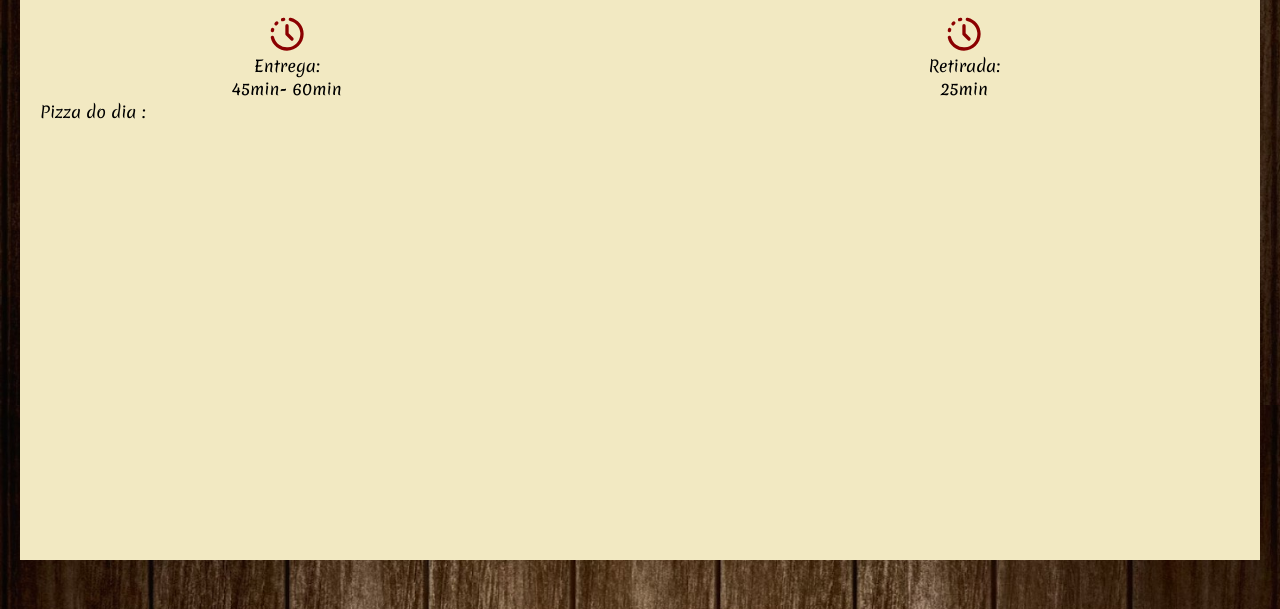
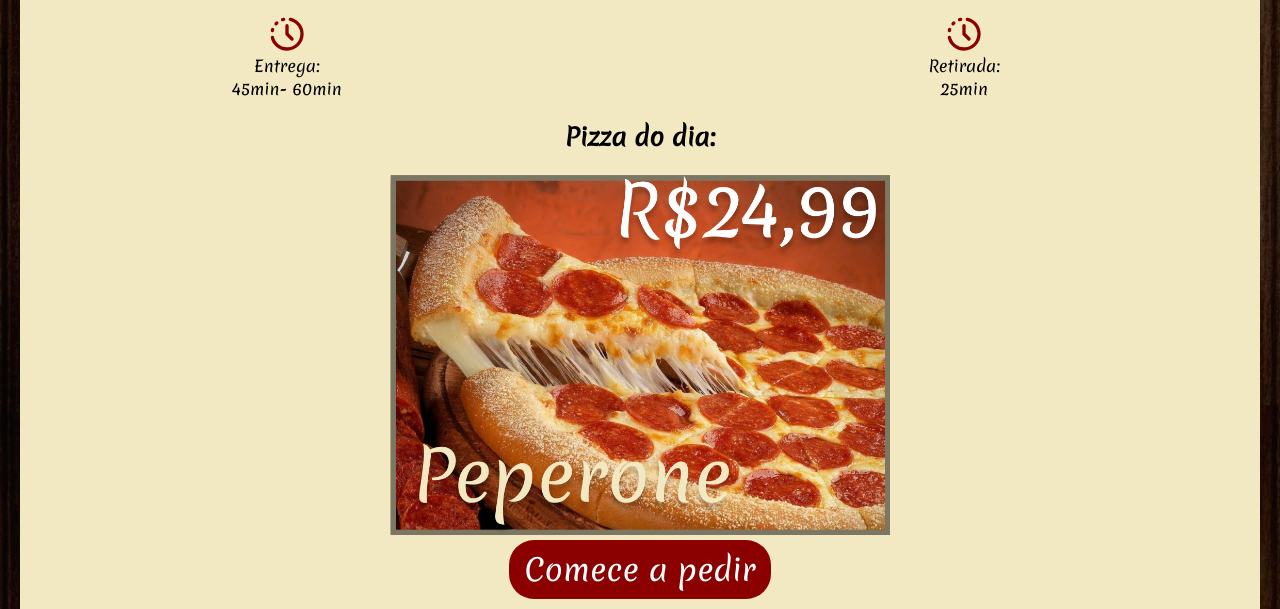
Before and after one commit to guisilvaizi/LUIGIS-PIZZARIA, a plain HTML site: page Index.html in a window 1280 px wide. Shown: the part 395-1004 px from the top of the page. Drawn offline with Linux system fonts and the light colour scheme; grey boxes are pictures that could not be loaded.

Commit message:
Adicionado Pizza do dia

```diff
--- a/Index.html
+++ b/Index.html
@@ -41,10 +41,16 @@
         </div>
       </div>
 
+      <h1>Pizza do dia:</h1>
+      <div class = principal>
+      <img  width="500em" height= auto src="/img/Pizza do dia.png">
+      </div>
+      <div class="center-botao">
+        <a href="Pizzas salgadas.html"><button class="meu-botao-especial">Comece a pedir</button></a>
+      </div>
 
 
 
-        <div class="Principal">Pizza do dia :</div>
 
       </main>
          </article>
--- a/style.css
+++ b/style.css
@@ -196,7 +196,7 @@ button {
   color: white;
   padding: 0.5rem 1rem;
   border: none;
-  border-radius: 5px;
+  border-radius: 25px;
   cursor: pointer;
 }
 
@@ -230,10 +230,19 @@ article{
   /* margin-top: 10px; */
 }
 
-.Principal{
-  justify-content: center;
+.principal{
+  text-align: center;
 }
 
+.center-botao{
+  text-align: center;
+}
+
+.meu-botao-especial {
+  font-family: 'Merienda';
+  justify-content: center;
+  font-size: 30px;
+}
 
   ul, ol {
     list-style: none;
```
Also changed, not shown: img/Pizza do dia.png (added).
